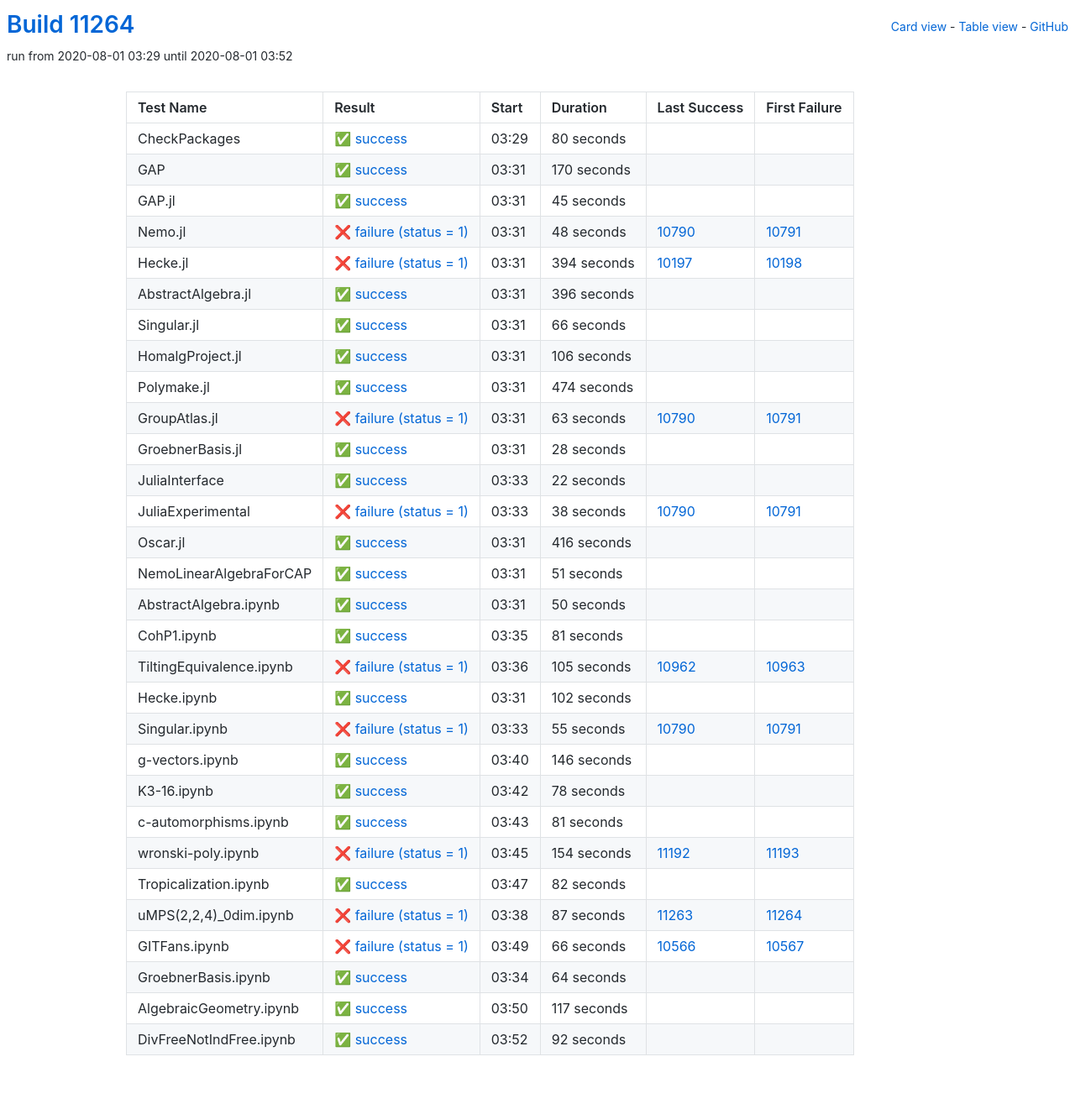
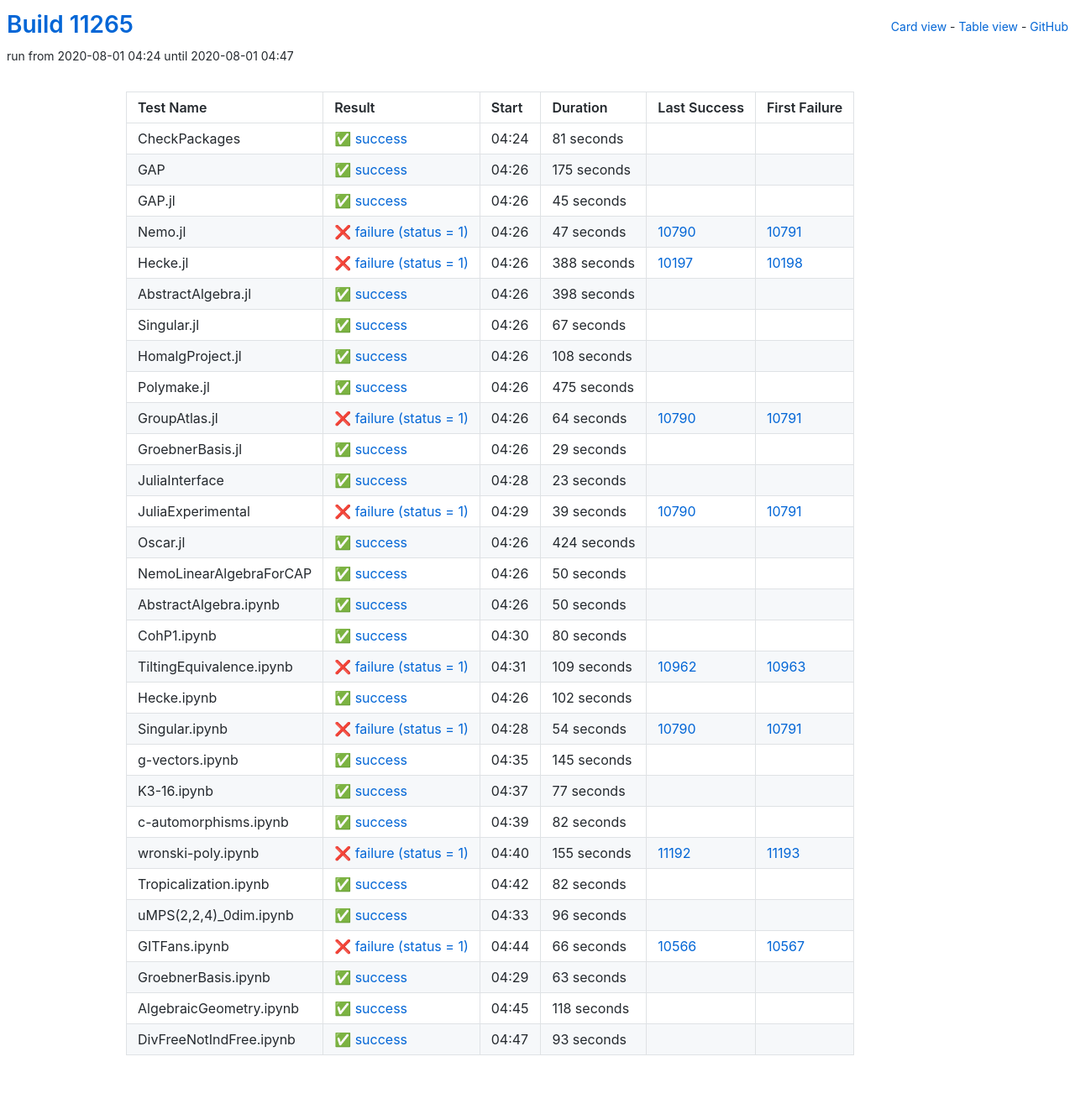
Before and after one commit to oscar-system/oscar-ci-status, a Jekyll site: the page built from table.html, in a window 1280 px wide. Shown: the whole page at 84% size. Built offline with Jekyll 4.4.1, drawn with Linux system fonts in a browser that asks for light colours.

Commit message:
Build #11265

```diff
--- a/_data/ci.yml
+++ b/_data/ci.yml
@@ -1,6 +1,6 @@
 ---
-build: 11264
-build_url: https://oscarci.mathematik.uni-kl.de/job/oscar/11264/
+build: 11265
+build_url: https://oscarci.mathematik.uni-kl.de/job/oscar/11265/
 job: oscar
 organization: oscar-system
 repo: oscar-ci-status
@@ -8,32 +8,32 @@
 tests:
 - name: CheckPackages
   id: checkpackages
-  log: https://oscarci.mathematik.uni-kl.de/job/oscar/11264/artifact/logs/build-11264/CheckPackages.log
-  start: 2020-08-01 03:29
+  log: https://oscarci.mathematik.uni-kl.de/job/oscar/11265/artifact/logs/build-11265/CheckPackages.log
+  start: 2020-08-01 04:24
   success: true
   exitcode: 0
   status: success
-  duration: 80
+  duration: 81
   last_success: false
   last_success_url:
   first_failure: false
   first_failure_url:
 - name: GAP
   id: gap
-  log: https://oscarci.mathematik.uni-kl.de/job/oscar/11264/artifact/logs/build-11264/GAP.log
-  start: 2020-08-01 03:31
+  log: https://oscarci.mathematik.uni-kl.de/job/oscar/11265/artifact/logs/build-11265/GAP.log
+  start: 2020-08-01 04:26
   success: true
   exitcode: 0
   status: success
-  duration: 170
+  duration: 175
   last_success: false
   last_success_url:
   first_failure: false
   first_failure_url:
 - name: GAP.jl
   id: gap-jl
-  log: https://oscarci.mathematik.uni-kl.de/job/oscar/11264/artifact/logs/build-11264/GAP.jl.log
-  start: 2020-08-01 03:31
+  log: https://oscarci.mathematik.uni-kl.de/job/oscar/11265/artifact/logs/build-11265/GAP.jl.log
+  start: 2020-08-01 04:26
   success: true
   exitcode: 0
   status: success
@@ -44,152 +44,152 @@
   first_failure_url:
 - name: Nemo.jl
   id: nemo-jl
-  log: https://oscarci.mathematik.uni-kl.de/job/oscar/11264/artifact/logs/build-11264/Nemo.jl.log
-  start: 2020-08-01 03:31
+  log: https://oscarci.mathematik.uni-kl.de/job/oscar/11265/artifact/logs/build-11265/Nemo.jl.log
+  start: 2020-08-01 04:26
   success: false
   exitcode: 1
   status: failure
-  duration: 48
+  duration: 47
   last_success: 10790
   last_success_url: https://oscarci.mathematik.uni-kl.de/job/oscar/10790/
   first_failure: 10791
   first_failure_url: https://oscarci.mathematik.uni-kl.de/job/oscar/10791/
 - name: Hecke.jl
   id: hecke-jl
-  log: https://oscarci.mathematik.uni-kl.de/job/oscar/11264/artifact/logs/build-11264/Hecke.jl.log
-  start: 2020-08-01 03:31
+  log: https://oscarci.mathematik.uni-kl.de/job/oscar/11265/artifact/logs/build-11265/Hecke.jl.log
+  start: 2020-08-01 04:26
   success: false
   exitcode: 1
   status: failure
-  duration: 394
+  duration: 388
   last_success: 10197
   last_success_url: https://oscarci.mathematik.uni-kl.de/job/oscar/10197/
   first_failure: 10198
   first_failure_url: https://oscarci.mathematik.uni-kl.de/job/oscar/10198/
 - name: AbstractAlgebra.jl
   id: abstractalgebra-jl
-  log: https://oscarci.mathematik.uni-kl.de/job/oscar/11264/artifact/logs/build-11264/AbstractAlgebra.jl.log
-  start: 2020-08-01 03:31
+  log: https://oscarci.mathematik.uni-kl.de/job/oscar/11265/artifact/logs/build-11265/AbstractAlgebra.jl.log
+  start: 2020-08-01 04:26
   success: true
   exitcode: 0
   status: success
-  duration: 396
+  duration: 398
   last_success: false
   last_success_url:
   first_failure: false
   first_failure_url:
 - name: Singular.jl
   id: singular-jl
-  log: https://oscarci.mathematik.uni-kl.de/job/oscar/11264/artifact/logs/build-11264/Singular.jl.log
-  start: 2020-08-01 03:31
+  log: https://oscarci.mathematik.uni-kl.de/job/oscar/11265/artifact/logs/build-11265/Singular.jl.log
+  start: 2020-08-01 04:26
   success: true
   exitcode: 0
   status: success
-  duration: 66
+  duration: 67
   last_success: false
   last_success_url:
   first_failure: false
   first_failure_url:
 - name: HomalgProject.jl
   id: homalgproject-jl
-  log: https://oscarci.mathematik.uni-kl.de/job/oscar/11264/artifact/logs/build-11264/HomalgProject.jl.log
-  start: 2020-08-01 03:31
+  log: https://oscarci.mathematik.uni-kl.de/job/oscar/11265/artifact/logs/build-11265/HomalgProject.jl.log
+  start: 2020-08-01 04:26
   success: true
   exitcode: 0
   status: success
-  duration: 106
+  duration: 108
   last_success: false
   last_success_url:
   first_failure: false
   first_failure_url:
 - name: Polymake.jl
   id: polymake-jl
-  log: https://oscarci.mathematik.uni-kl.de/job/oscar/11264/artifact/logs/build-11264/Polymake.jl.log
-  start: 2020-08-01 03:31
+  log: https://oscarci.mathematik.uni-kl.de/job/oscar/11265/artifact/logs/build-11265/Polymake.jl.log
+  start: 2020-08-01 04:26
   success: true
   exitcode: 0
   status: success
-  duration: 474
+  duration: 475
   last_success: false
   last_success_url:
   first_failure: false
   first_failure_url:
 - name: GroupAtlas.jl
   id: groupatlas-jl
-  log: https://oscarci.mathematik.uni-kl.de/job/oscar/11264/artifact/logs/build-11264/GroupAtlas.jl.log
-  start: 2020-08-01 03:31
+  log: https://oscarci.mathematik.uni-kl.de/job/oscar/11265/artifact/logs/build-11265/GroupAtlas.jl.log
+  start: 2020-08-01 04:26
   success: false
   exitcode: 1
   status: failure
-  duration: 63
+  duration: 64
   last_success: 10790
   last_success_url: https://oscarci.mathematik.uni-kl.de/job/oscar/10790/
   first_failure: 10791
   first_failure_url: https://oscarci.mathematik.uni-kl.de/job/oscar/10791/
 - name: GroebnerBasis.jl
   id: groebnerbasis-jl
-  log: https://oscarci.mathematik.uni-kl.de/job/oscar/11264/artifact/logs/build-11264/GroebnerBasis.jl.log
-  start: 2020-08-01 03:31
+  log: https://oscarci.mathematik.uni-kl.de/job/oscar/11265/artifact/logs/build-11265/GroebnerBasis.jl.log
+  start: 2020-08-01 04:26
   success: true
   exitcode: 0
   status: success
-  duration: 28
+  duration: 29
   last_success: false
   last_success_url:
   first_failure: false
   first_failure_url:
 - name: JuliaInterface
   id: juliainterface
-  log: https://oscarci.mathematik.uni-kl.de/job/oscar/11264/artifact/logs/build-11264/JuliaInterface.log
-  start: 2020-08-01 03:33
+  log: https://oscarci.mathematik.uni-kl.de/job/oscar/11265/artifact/logs/build-11265/JuliaInterface.log
+  start: 2020-08-01 04:28
   success: true
   exitcode: 0
   status: success
-  duration: 22
+  duration: 23
   last_success: false
   last_success_url:
   first_failure: false
   first_failure_url:
 - name: JuliaExperimental
   id: juliaexperimental
-  log: https://oscarci.mathematik.uni-kl.de/job/oscar/11264/artifact/logs/build-11264/JuliaExperimental.log
-  start: 2020-08-01 03:33
+  log: https://oscarci.mathematik.uni-kl.de/job/oscar/11265/artifact/logs/build-11265/JuliaExperimental.log
+  start: 2020-08-01 04:29
   success: false
   exitcode: 1
   status: failure
-  duration: 38
+  duration: 39
   last_success: 10790
   last_success_url: https://oscarci.mathematik.uni-kl.de/job/oscar/10790/
   first_failure: 10791
   first_failure_url: https://oscarci.mathematik.uni-kl.de/job/oscar/10791/
 - name: Oscar.jl
   id: oscar-jl
-  log: https://oscarci.mathematik.uni-kl.de/job/oscar/11264/artifact/logs/build-11264/Oscar.jl.log
-  start: 2020-08-01 03:31
+  log: https://oscarci.mathematik.uni-kl.de/job/oscar/11265/artifact/logs/build-11265/Oscar.jl.log
+  start: 2020-08-01 04:26
   success: true
   exitcode: 0
   status: success
-  duration: 416
+  duration: 424
   last_success: false
   last_success_url:
   first_failure: false
   first_failure_url:
 - name: NemoLinearAlgebraForCAP
   id: nemolinearalgebraforcap
-  log: https://oscarci.mathematik.uni-kl.de/job/oscar/11264/artifact/logs/build-11264/NemoLinearAlgebraForCAP.log
-  start: 2020-08-01 03:31
+  log: https://oscarci.mathematik.uni-kl.de/job/oscar/11265/artifact/logs/build-11265/NemoLinearAlgebraForCAP.log
+  start: 2020-08-01 04:26
   success: true
   exitcode: 0
   status: success
-  duration: 51
+  duration: 50
   last_success: false
   last_success_url:
   first_failure: false
   first_failure_url:
 - name: AbstractAlgebra.ipynb
   id: abstractalgebra-ipynb
-  log: https://oscarci.mathematik.uni-kl.de/job/oscar/11264/artifact/logs/build-11264/AbstractAlgebra.ipynb.log
-  start: 2020-08-01 03:31
+  log: https://oscarci.mathematik.uni-kl.de/job/oscar/11265/artifact/logs/build-11265/AbstractAlgebra.ipynb.log
+  start: 2020-08-01 04:26
   success: true
   exitcode: 0
   status: success
@@ -200,32 +200,32 @@
   first_failure_url:
 - name: CohP1.ipynb
   id: cohp1-ipynb
-  log: https://oscarci.mathematik.uni-kl.de/job/oscar/11264/artifact/logs/build-11264/CohP1.ipynb.log
-  start: 2020-08-01 03:35
+  log: https://oscarci.mathematik.uni-kl.de/job/oscar/11265/artifact/logs/build-11265/CohP1.ipynb.log
+  start: 2020-08-01 04:30
   success: true
   exitcode: 0
   status: success
-  duration: 81
+  duration: 80
   last_success: false
   last_success_url:
   first_failure: false
   first_failure_url:
 - name: TiltingEquivalence.ipynb
   id: tiltingequivalence-ipynb
-  log: https://oscarci.mathematik.uni-kl.de/job/oscar/11264/artifact/logs/build-11264/TiltingEquivalence.ipynb.log
-  start: 2020-08-01 03:36
+  log: https://oscarci.mathematik.uni-kl.de/job/oscar/11265/artifact/logs/build-11265/TiltingEquivalence.ipynb.log
+  start: 2020-08-01 04:31
   success: false
   exitcode: 1
   status: failure
-  duration: 105
+  duration: 109
   last_success: 10962
   last_success_url: https://oscarci.mathematik.uni-kl.de/job/oscar/10962/
   first_failure: 10963
   first_failure_url: https://oscarci.mathematik.uni-kl.de/job/oscar/10963/
 - name: Hecke.ipynb
   id: hecke-ipynb
-  log: https://oscarci.mathematik.uni-kl.de/job/oscar/11264/artifact/logs/build-11264/Hecke.ipynb.log
-  start: 2020-08-01 03:31
+  log: https://oscarci.mathematik.uni-kl.de/job/oscar/11265/artifact/logs/build-11265/Hecke.ipynb.log
+  start: 2020-08-01 04:26
   success: true
   exitcode: 0
   status: success
@@ -236,68 +236,68 @@
   first_failure_url:
 - name: Singular.ipynb
   id: singular-ipynb
-  log: https://oscarci.mathematik.uni-kl.de/job/oscar/11264/artifact/logs/build-11264/Singular.ipynb.log
-  start: 2020-08-01 03:33
+  log: https://oscarci.mathematik.uni-kl.de/job/oscar/11265/artifact/logs/build-11265/Singular.ipynb.log
+  start: 2020-08-01 04:28
   success: false
   exitcode: 1
   status: failure
-  duration: 55
+  duration: 54
   last_success: 10790
   last_success_url: https://oscarci.mathematik.uni-kl.de/job/oscar/10790/
   first_failure: 10791
   first_failure_url: https://oscarci.mathematik.uni-kl.de/job/oscar/10791/
 - name: g-vectors.ipynb
   id: g-vectors-ipynb
-  log: https://oscarci.mathematik.uni-kl.de/job/oscar/11264/artifact/logs/build-11264/g-vectors.ipynb.log
-  start: 2020-08-01 03:40
+  log: https://oscarci.mathematik.uni-kl.de/job/oscar/11265/artifact/logs/build-11265/g-vectors.ipynb.log
+  start: 2020-08-01 04:35
   success: true
   exitcode: 0
   status: success
-  duration: 146
+  duration: 145
   last_success: false
   last_success_url:
   first_failure: false
   first_failure_url:
 - name: K3-16.ipynb
   id: k3-16-ipynb
-  log: https://oscarci.mathematik.uni-kl.de/job/oscar/11264/artifact/logs/build-11264/K3-16.ipynb.log
-  start: 2020-08-01 03:42
+  log: https://oscarci.mathematik.uni-kl.de/job/oscar/11265/artifact/logs/build-11265/K3-16.ipynb.log
+  start: 2020-08-01 04:37
   success: true
   exitcode: 0
   status: success
-  duration: 78
+  duration: 77
   last_success: false
   last_success_url:
   first_failure: false
   first_failure_url:
 - name: c-automorphisms.ipynb
   id: c-automorphisms-ipynb
-  log: https://oscarci.mathematik.uni-kl.de/job/oscar/11264/artifact/logs/build-11264/c-automorphisms.ipynb.log
-  start: 2020-08-01 03:43
+  log: https://oscarci.mathematik.uni-kl.de/job/oscar/11265/artifact/logs/build-11265/c-automorphisms.ipynb.log
+  start: 2020-08-01 04:39
   success: true
   exitcode: 0
   status: success
-  duration: 81
+  duration: 82
   last_success: false
   last_success_url:
   first_failure: false
   first_failure_url:
 - name: wronski-poly.ipynb
   id: wronski-poly-ipynb
-  log: https://oscarci.mathematik.uni-kl.de/job/oscar/11264/artifact/logs/build-11264/wronski-poly.ipynb.log
-  start: 2020-08-01 03:45
+  log: https://oscarci.mathematik.uni-kl.de/job/oscar/11265/artifact/logs/build-11265/wronski-poly.ipynb.log
+  start: 2020-08-01 04:40
   success: false
   exitcode: 1
   status: failure
-  duration: 154
+  duration: 155
   last_success: 11192
   last_success_url: https://oscarci.mathematik.uni-kl.de/job/oscar/11192/
   first_failure: 11193
   first_failure_url: https://oscarci.mathematik.uni-kl.de/job/oscar/11193/
 - name: Tropicalization.ipynb
   id: tropicalization-ipynb
-  log: https://oscarci.mathematik.uni-kl.de/job/oscar/11264/artifact/logs/build-11264/Tropicalization.ipynb.log
-  start: 2020-08-01 03:47
+  log: https://oscarci.mathematik.uni-kl.de/job/oscar/11265/artifact/logs/build-11265/Tropicalization.ipynb.log
+  start: 2020-08-01 04:42
   success: true
   exitcode: 0
   status: success
@@ -308,20 +308,20 @@
   first_failure_url:
 - name: uMPS(2,2,4)_0dim.ipynb
   id: umps-2-2-4-0dim-ipynb
-  log: https://oscarci.mathematik.uni-kl.de/job/oscar/11264/artifact/logs/build-11264/uMPS-2-2-4-_0dim.ipynb.log
-  start: 2020-08-01 03:38
-  success: false
-  exitcode: 1
-  status: failure
-  duration: 87
-  last_success: 11263
-  last_success_url: https://oscarci.mathematik.uni-kl.de/job/oscar/11263/
-  first_failure: 11264
-  first_failure_url: https://oscarci.mathematik.uni-kl.de/job/oscar/11264/
+  log: https://oscarci.mathematik.uni-kl.de/job/oscar/11265/artifact/logs/build-11265/uMPS-2-2-4-_0dim.ipynb.log
+  start: 2020-08-01 04:33
+  success: true
+  exitcode: 0
+  status: success
+  duration: 96
+  last_success: false
+  last_success_url:
+  first_failure: false
+  first_failure_url:
 - name: GITFans.ipynb
   id: gitfans-ipynb
-  log: https://oscarci.mathematik.uni-kl.de/job/oscar/11264/artifact/logs/build-11264/GITFans.ipynb.log
-  start: 2020-08-01 03:49
+  log: https://oscarci.mathematik.uni-kl.de/job/oscar/11265/artifact/logs/build-11265/GITFans.ipynb.log
+  start: 2020-08-01 04:44
   success: false
   exitcode: 1
   status: failure
@@ -332,36 +332,36 @@
   first_failure_url: https://oscarci.mathematik.uni-kl.de/job/oscar/10567/
 - name: GroebnerBasis.ipynb
   id: groebnerbasis-ipynb
-  log: https://oscarci.mathematik.uni-kl.de/job/oscar/11264/artifact/logs/build-11264/GroebnerBasis.ipynb.log
-  start: 2020-08-01 03:34
+  log: https://oscarci.mathematik.uni-kl.de/job/oscar/11265/artifact/logs/build-11265/GroebnerBasis.ipynb.log
+  start: 2020-08-01 04:29
   success: true
   exitcode: 0
   status: success
-  duration: 64
+  duration: 63
   last_success: false
   last_success_url:
   first_failure: false
   first_failure_url:
 - name: AlgebraicGeometry.ipynb
   id: algebraicgeometry-ipynb
-  log: https://oscarci.mathematik.uni-kl.de/job/oscar/11264/artifact/logs/build-11264/AlgebraicGeometry.ipynb.log
-  start: 2020-08-01 03:50
+  log: https://oscarci.mathematik.uni-kl.de/job/oscar/11265/artifact/logs/build-11265/AlgebraicGeometry.ipynb.log
+  start: 2020-08-01 04:45
   success: true
   exitcode: 0
   status: success
-  duration: 117
+  duration: 118
   last_success: false
   last_success_url:
   first_failure: false
   first_failure_url:
 - name: DivFreeNotIndFree.ipynb
   id: divfreenotindfree-ipynb
-  log: https://oscarci.mathematik.uni-kl.de/job/oscar/11264/artifact/logs/build-11264/DivFreeNotIndFree.ipynb.log
-  start: 2020-08-01 03:52
+  log: https://oscarci.mathematik.uni-kl.de/job/oscar/11265/artifact/logs/build-11265/DivFreeNotIndFree.ipynb.log
+  start: 2020-08-01 04:47
   success: true
   exitcode: 0
   status: success
-  duration: 92
+  duration: 93
   last_success: false
   last_success_url:
   first_failure: false
```
Also changed, not shown: README.md.
